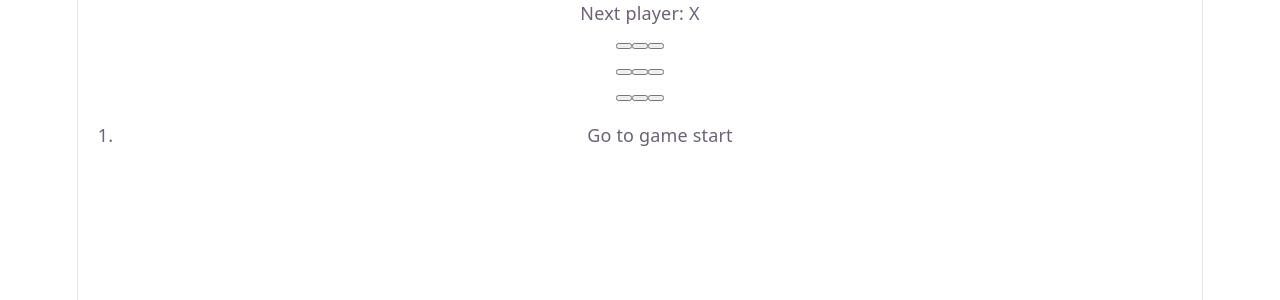
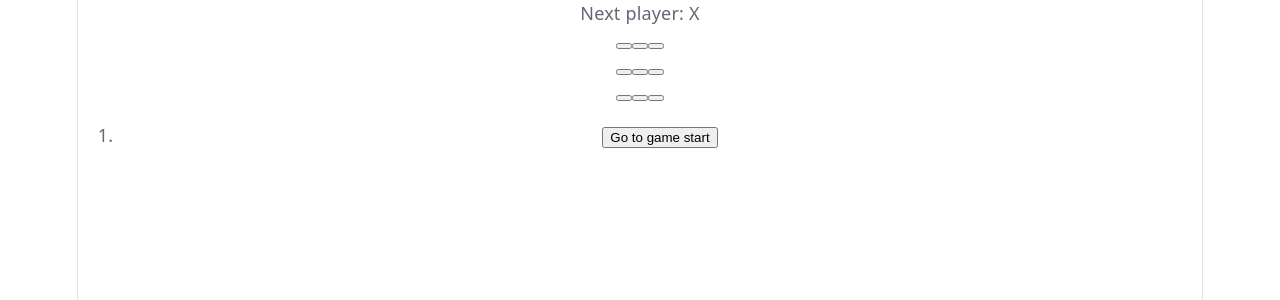
Before and after one commit to JianingFuu/my-react-app, a React (Vite) app: page / in a window 1280 px wide. Shown: the top 300 px of the page. Built offline with nearby package versions, Linux system fonts and the light colour scheme.

Commit message:
convert move history entries into buttons

```diff
--- a/src/App.jsx
+++ b/src/App.jsx
@@ -67,7 +67,11 @@ export default function Game() {
       description = 'Go to game start';
     }
 
-    return <li key={move}>{description}</li>;
+    return (
+      <li key={move}>
+        <button>{description}</button>
+      </li>
+    );
   });
 
   return (
```
